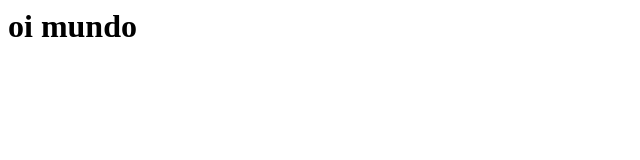
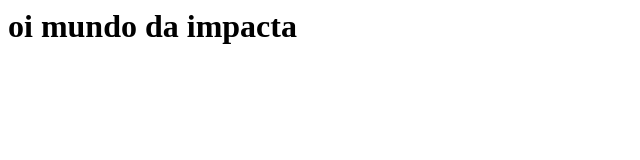
Before and after one commit to wagnercl31/devops, a plain HTML site: page index.html in a window 1280 px wide. Shown: the whole page, without its empty margins (0-640 px from the left). Drawn offline with Linux system fonts and the light colour scheme.

Commit message:
second test

```diff
--- a/index.html
+++ b/index.html
@@ -1 +1 @@
-<h1> oi mundo</h1>
+<h1> oi mundo da impacta</h1>
```
